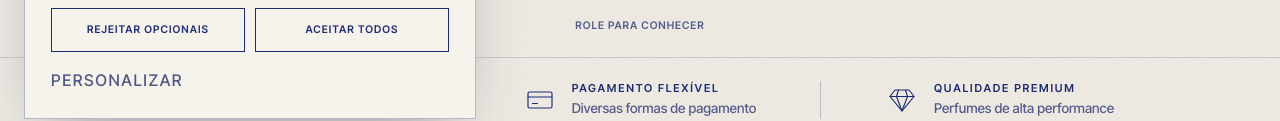
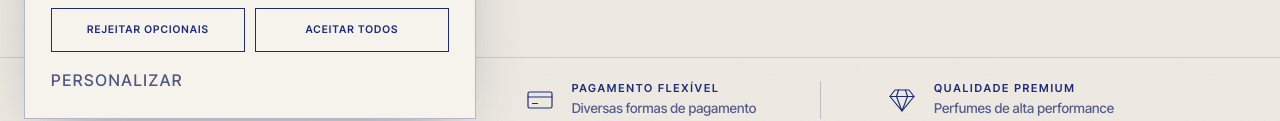
Before and after one commit to legendadosbrazil-sketch/korboly.github, a plain HTML site: page index.html in a window 1280 px wide. Shown: the part 657-778 px from the top of the page. Drawn offline with nearby package versions, Linux system fonts and the light colour scheme; no server answers.

Commit message:
atualizacao

```diff
--- a/index.html
+++ b/index.html
@@ -231,7 +231,6 @@ details .mu a,.ul{border-bottom:1px solid var(--muted)}
 <div class="ab cap" id="cap" aria-live="polite"><div class="ln c1" id="c1"></div><div class="ln c2 lbl" id="c2"></div><div class="ln c3" id="c3"></div></div>
 <button class="ab arr l" id="pv" aria-label="Fragrância anterior"><svg width="18" height="10" viewBox="0 0 18 10" fill="none" stroke="currentColor" stroke-width="1.2"><path d="M5 1L1 5L5 9M1 5H17"/></svg></button>
 <button class="ab arr r" id="nx" aria-label="Próxima fragrância"><svg width="18" height="10" viewBox="0 0 18 10" fill="none" stroke="currentColor" stroke-width="1.2"><path d="M13 1L17 5L13 9M17 5H1"/></svg></button>
-<a class="ab scue lbl" href="#mais">Role para conhecer</a>
 </section>
 <section class="bf" aria-label="Por que comprar na Korboly"><div class="w"><ul class="bfl">
 <li class="bfi rv"><svg class="bfc" viewBox="0 0 32 32" aria-hidden="true"><path d="M16 3.5 26.5 7.5v8c0 6.6-4.4 11.3-10.5 13.5C9.9 26.8 5.5 22.1 5.5 15.5v-8z"/><path d="m11.5 16 3.2 3.2 6-6.4"/></svg><div><strong>Compra segura</strong><span>Seus dados protegidos</span></div></li>
```
